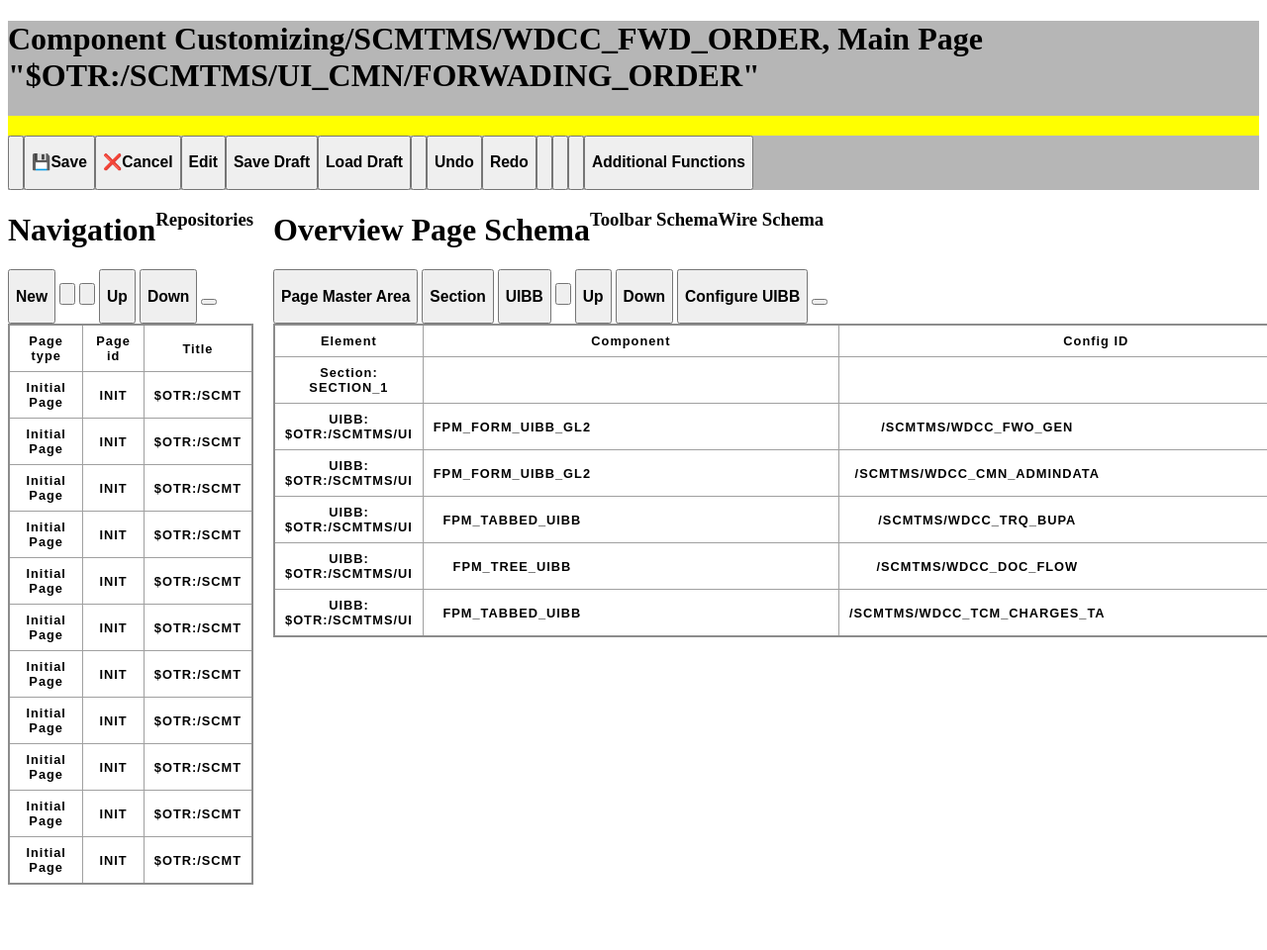
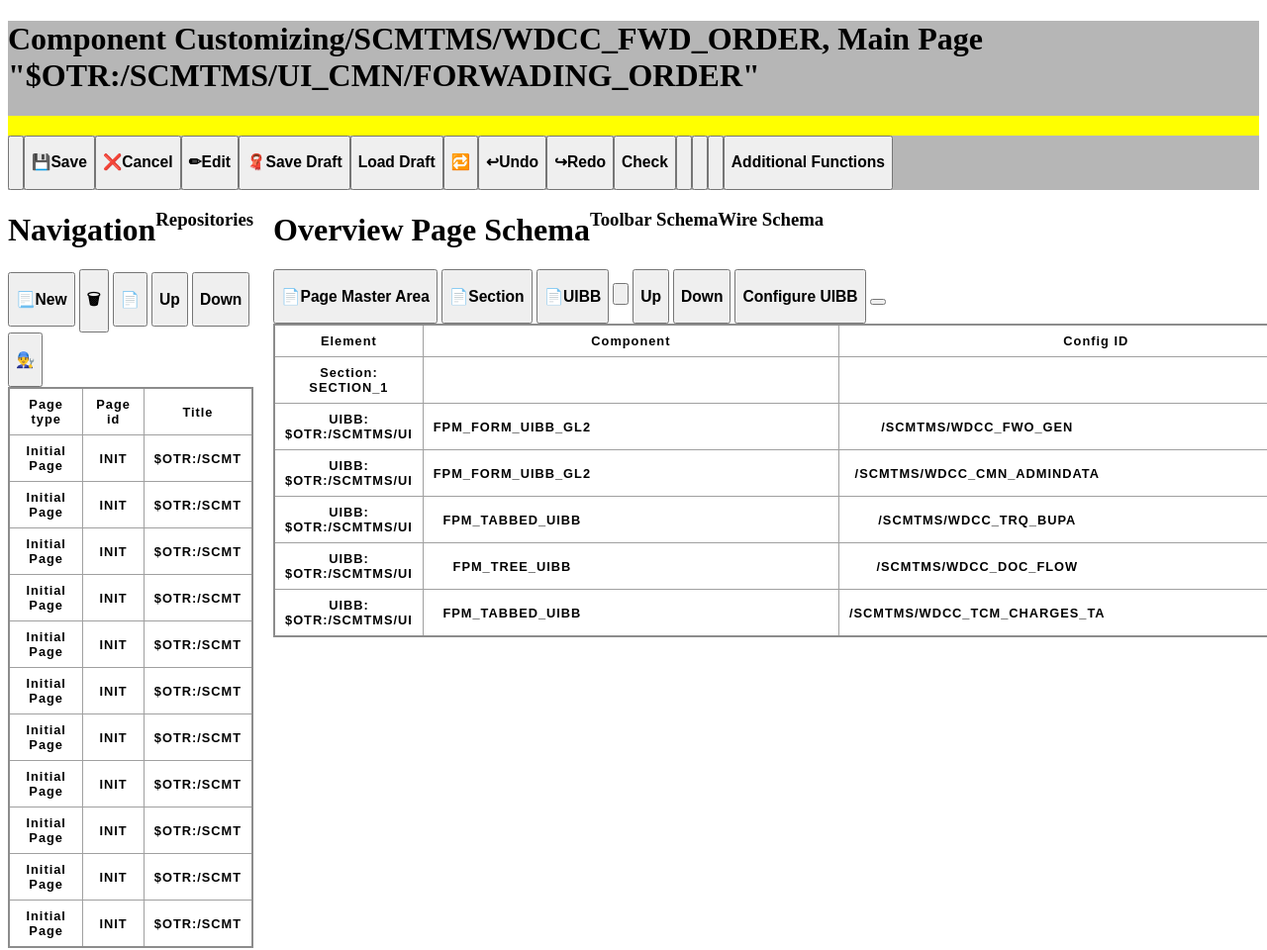
Before and after one commit to ArthurVoit/replica-SAP, a plain HTML site: page index.html in a window 1280 px wide. Shown: the top 960 px of the page at 99% size. Before the commit the page ends 902 px from the top, so only its background shows below. Drawn offline with Linux system fonts and the light colour scheme.

Commit message:
UPGRADES - EMOJIS

```diff
--- a/index.html
+++ b/index.html
@@ -15,12 +15,13 @@
            <button class="ButtonNav"></button>
                 <button class="ButtonNav"><h3>💾Save</h3></button>
                 <button class="ButtonNav"><h3>❌Cancel</h3></button>
-                <button class="ButtonNav"><h3>Edit</h3></button>
-                <button class="ButtonNav"><h3>Save Draft</h3></button>
+                <button class="ButtonNav"><h3>✏Edit</h3></button>
+                <button class="ButtonNav"><h3>🧣Save Draft</h3></button>
                 <button class="ButtonNav"><h3>Load Draft</h3></button>
-                <button class="ButtonNav"><h3></h3></button>
-                <button class="ButtonNav"><h3>Undo</h3></button>
-                <button class="ButtonNav"><h3>Redo</h3></button>
+                <button class="ButtonNav"><h3>🔁</h3></button>
+                <button class="ButtonNav"><h3>↩Undo</h3></button>
+                <button class="ButtonNav"><h3>↪Redo</h3></button>
+                <button class="ButtonNav"><h3>Check</h3></button>
                 <button class="ButtonNav"><h3></h3></button>
                 <button class="ButtonNav"><h3></h3></button>
                 <button class="ButtonNav"><h3></h3></button>
@@ -36,12 +37,12 @@
                     <div><h3>Repositories</h3></div>
                 </div>
                 <div background-color:gray>
-                    <button><h3>New</h3></button>
-                    <button><h3></h3></button>
-                    <button><h3></h3></button>
+                    <button><h3>📃New</h3></button>
+                    <button><h3>🗑</h3></button>
+                    <button><h3>📄</h3></button>
                     <button><h3>Up</h3></button>
                     <button><h3>Down</h3></button>
-                    <button></button>
+                    <button><h3>👨‍🔧</h3></button>
                 </div>
                 <div>
                     <table>
@@ -118,9 +119,9 @@
                     <h3 class="left">Wire Schema</h3>
                 </div>
                 <div class="gray">
-                    <button><h3>Page Master Area</h3></button>
-                    <button><h3>Section</h3></button>
-                    <button><h3>UIBB</h3></button>
+                    <button><h3>📄Page Master Area</h3></button>
+                    <button><h3>📄Section</h3></button>
+                    <button><h3>📄UIBB</h3></button>
                     <button><h3></h3></button>
                     <button><h3>Up</h3></button>
                     <button><h3>Down</h3></button>
```
